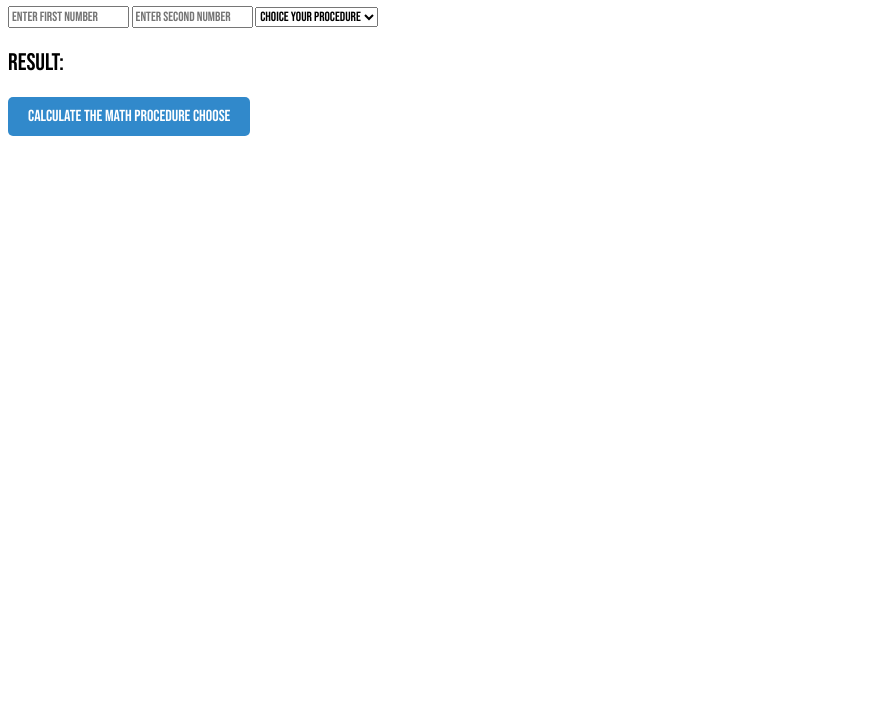
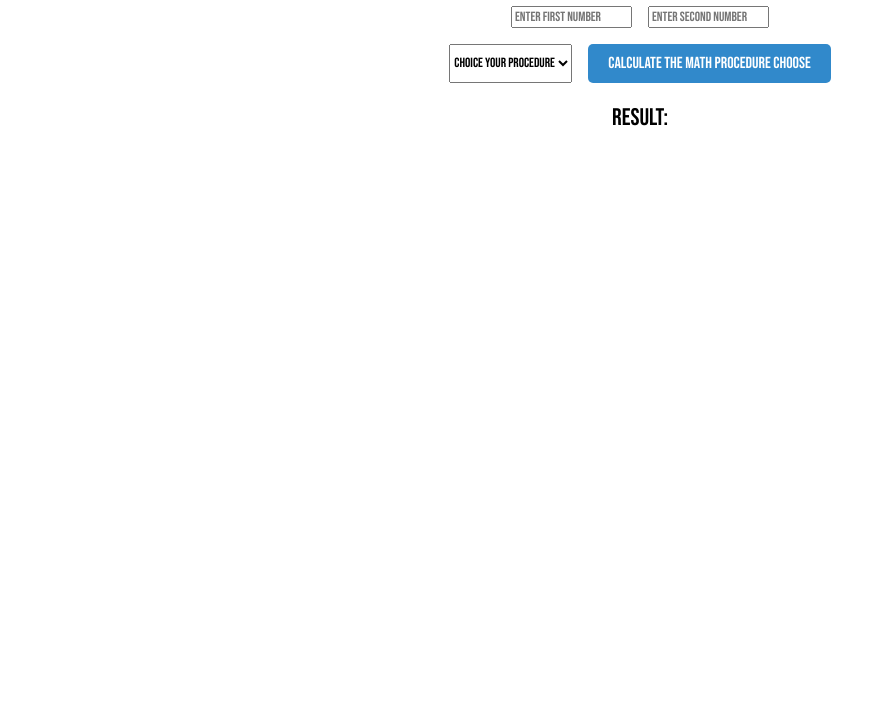
Before and after one commit to juanrex04/codes_24-25, a plain HTML site: page 7/events/sections/calculator/calculator.html in a window 1280 px wide. Shown: the part 76-800 px from the top of the page, without its empty margins (0-886 px from the left). Drawn offline with Linux system fonts and the light colour scheme.

Commit message:
Styling the calculator

```diff
--- a/7/events/sections/calculator/calculator.html
+++ b/7/events/sections/calculator/calculator.html
@@ -1,16 +1,19 @@
 <!DOCTYPE html>
 <html lang="en">
   <head>
-    <meta charset="UTF-8">
-    <meta name="viewport" content="width=device-width, initial-scale=1.0">
-    <link rel="stylesheet" href="../../style.css">
+    <meta charset="UTF-8" />
+    <meta name="viewport" content="width=device-width, initial-scale=1.0" />
+    <link rel="stylesheet" href="../../style.css" />
     <title>Calculator</title>
   </head>
   <body>
     <div class="container">
       <h1 class="title">A simple calculator</h1>
-        <input id="number1"  type="number" placeholder="Enter first number">
-        <input id="number2" type="number" placeholder="Enter second number">
+      <div class="row">
+        <input id="number1" type="number" placeholder="Enter first number" />
+        <input id="number2" type="number" placeholder="Enter second number" />
+      </div>
+      <div class="row">
         <select name="operations" id="operation">
           <option value="">Choice your procedure</option>
           <option value="add">Addition</option>
@@ -18,8 +21,10 @@
           <option value="multi">Multiplication</option>
           <option value="div">Division</option>
         </select>
-        <h2 id="result">Result: </h2>
         <button id="calculate">Calculate the math procedure choose</button>
+      </div>
+
+      <h2 id="result">Result:</h2>
     </div>
 
     <!--script-->
--- a/7/events/style.css
+++ b/7/events/style.css
@@ -8,6 +8,14 @@
 }
 
 /*General styles*/
+body{
+  margin: 0;
+  padding: 0;
+  display: flex;
+  justify-content: center;
+  align-items: center;
+}
+
 h1 {
   color: #050563;
 }
@@ -22,8 +30,18 @@ a {
 }
 
 .menu {
+  justify-content: center;
+}
+
+.container{
+  text-align: center;
+}
+
+.row{
   display: flex;
   justify-content: center;
+  gap:1rem;
+  margin: 1rem 0;
 }
 
 button {
@@ -35,3 +53,7 @@ button {
     cursor: pointer;
     font-size: 16px;
 }
+
+button:hover{
+  background-color: #17719f;
+}
```
Lines whose indentation alone changed are shown as unchanged.
